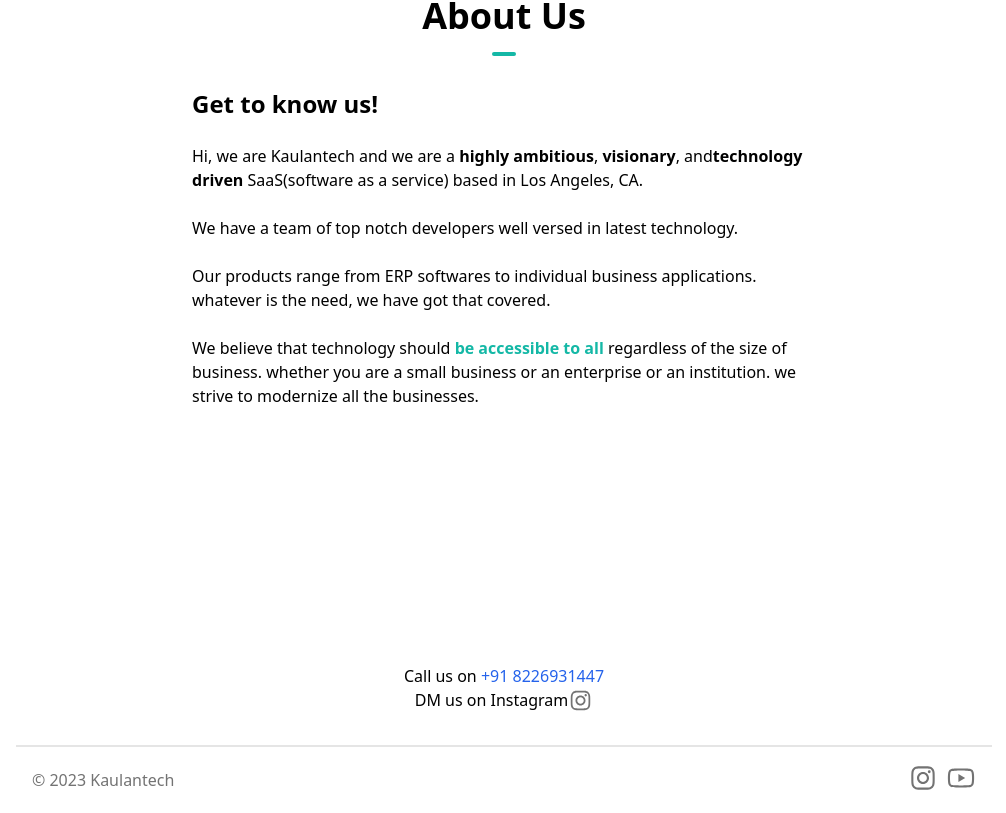
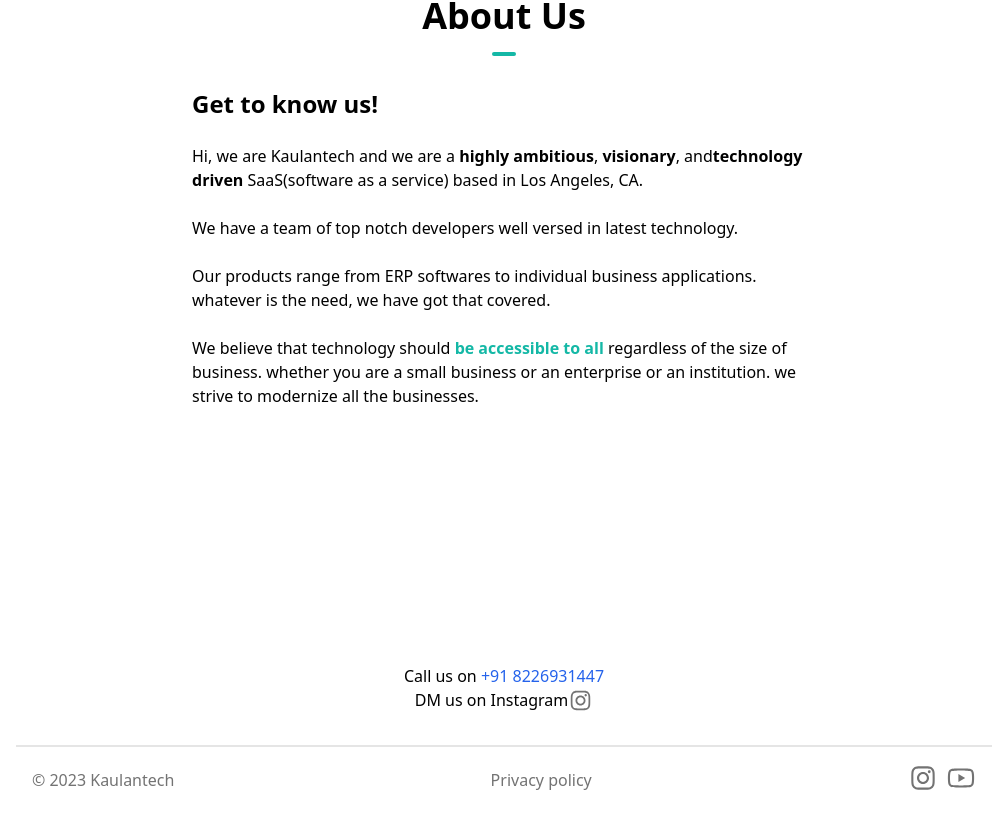
Before and after one commit to Adityaraj88096/kaulantech, a Next.js app: page / in a window 1280 px wide. Shown: the part 2887-3700 px from the top of the page, without its empty margins (136-1142 px from the left). Built offline with nearby package versions, Linux system fonts and the light colour scheme.

Commit message:
Update Footer to add privacy policy link

```diff
--- a/src/component/Footer.tsx
+++ b/src/component/Footer.tsx
@@ -12,6 +12,9 @@
       <div className="mx-auto  p-4 flex flex-col text-center text-neutral-900 md:flex-row md:justify-between">
         <div className="flex flex-row items-center justify-center space-x-1 text-neutral-500 dark:text-neutral-100">
           © 2023 Kaulantech<a href="/" className="hover:underline"></a>
+        </div>
+         <div className="flex flex-row items-center justify-center space-x-1 text-neutral-500 dark:text-neutral-100">
+          <a href="/privacy" className="hover:underline">Privacy policy </a>
         </div>
         <div className="flex flex-row items-center justify-center space-x-2 mb-1">
           <a href="https://instagram.com/kaulantech" rel="noreferrer" target="_blank">
```
